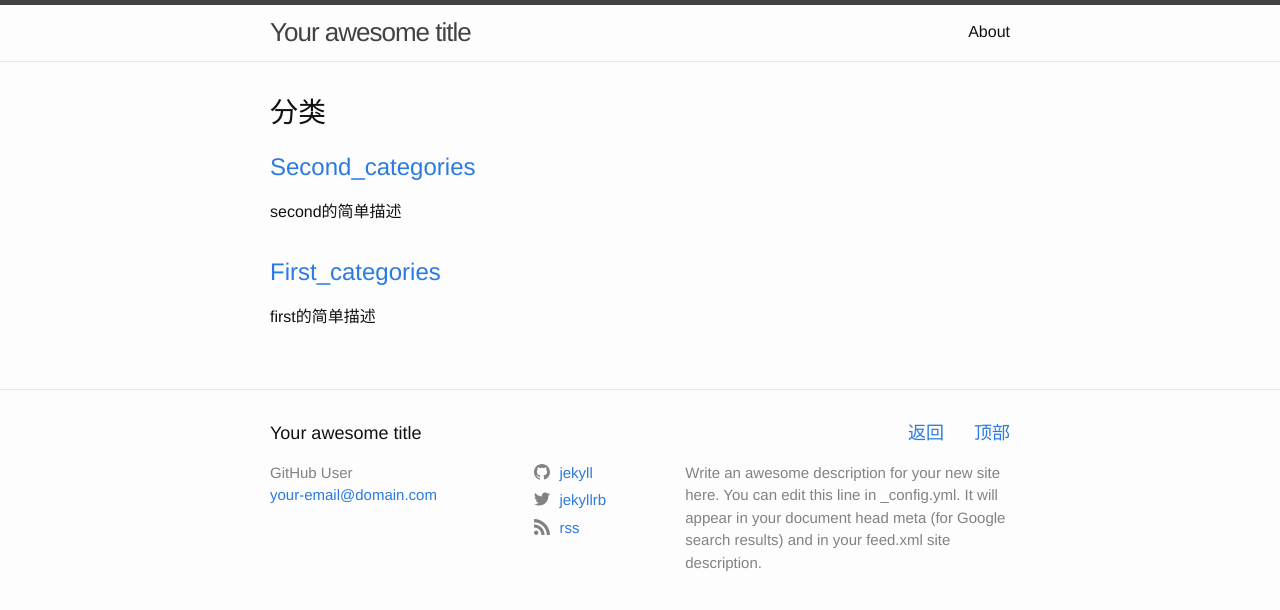
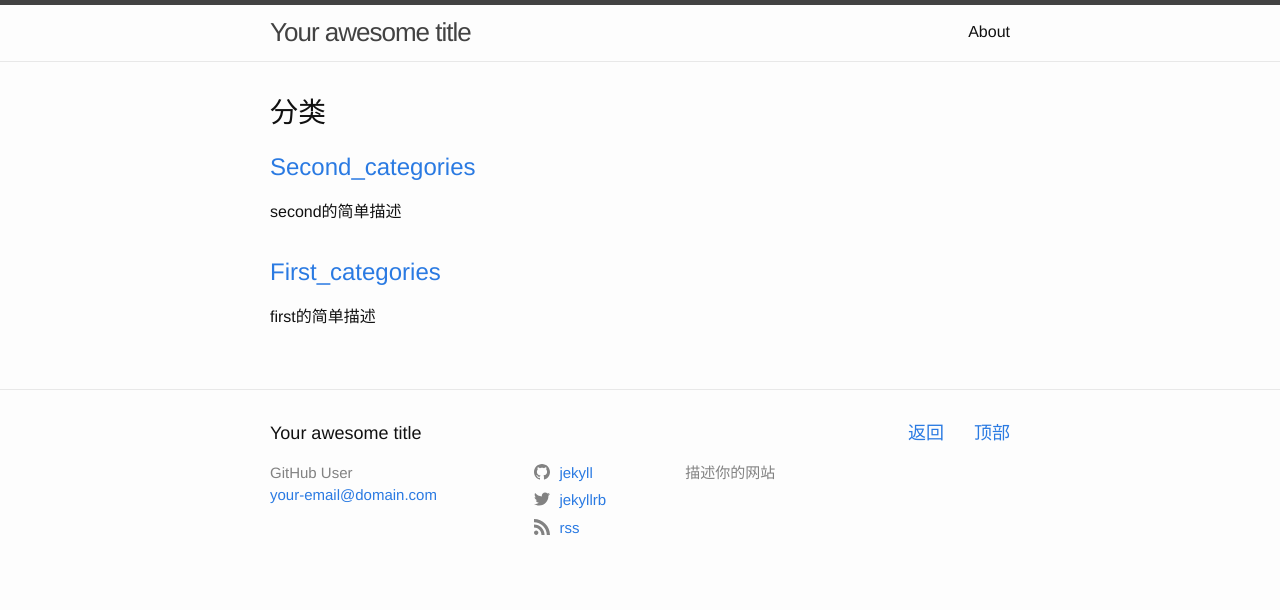
Before and after one commit to lcfu1/lcfu1, a Jekyll site: the page built from index.md, in a window 1280 px wide. Shown: the top 610 px of the page. Built offline with Jekyll 4.4.1, drawn with Linux system fonts in a browser that asks for light colours; comment, search, counter and statistics services are not loaded.

```diff
--- a/_config.yml
+++ b/_config.yml
@@ -1,10 +1,7 @@
 title: Your awesome title
 author: GitHub User
 email: your-email@domain.com
-description: > # this means to ignore newlines until "baseurl:"
-  Write an awesome description for your new site here. You can edit this
-  line in _config.yml. It will appear in your document head meta (for
-  Google search results) and in your feed.xml site description.
+description: 描述你的网站
 
 social_sites:
   twitter: jekyllrb
--- a/_includes/head.html
+++ b/_includes/head.html
@@ -9,4 +9,16 @@
     {% include google-analytics.html %}
   {% endif %}
   <a name="top"></a>
+  <div>
+    <script>
+		var _hmt = _hmt || [];
+		var baidu_analytics="https://hm.baidu.com/hm.js?81a9bcdfa8f43bb98508ecc16c93ae78";
+		(function() {
+		var hm = document.createElement("script");
+		hm.src = baidu_analytics;
+		var s = document.getElementsByTagName("script")[0];
+		s.parentNode.insertBefore(hm, s);
+		})();
+	</script>
+  </div>
 </head>
```
